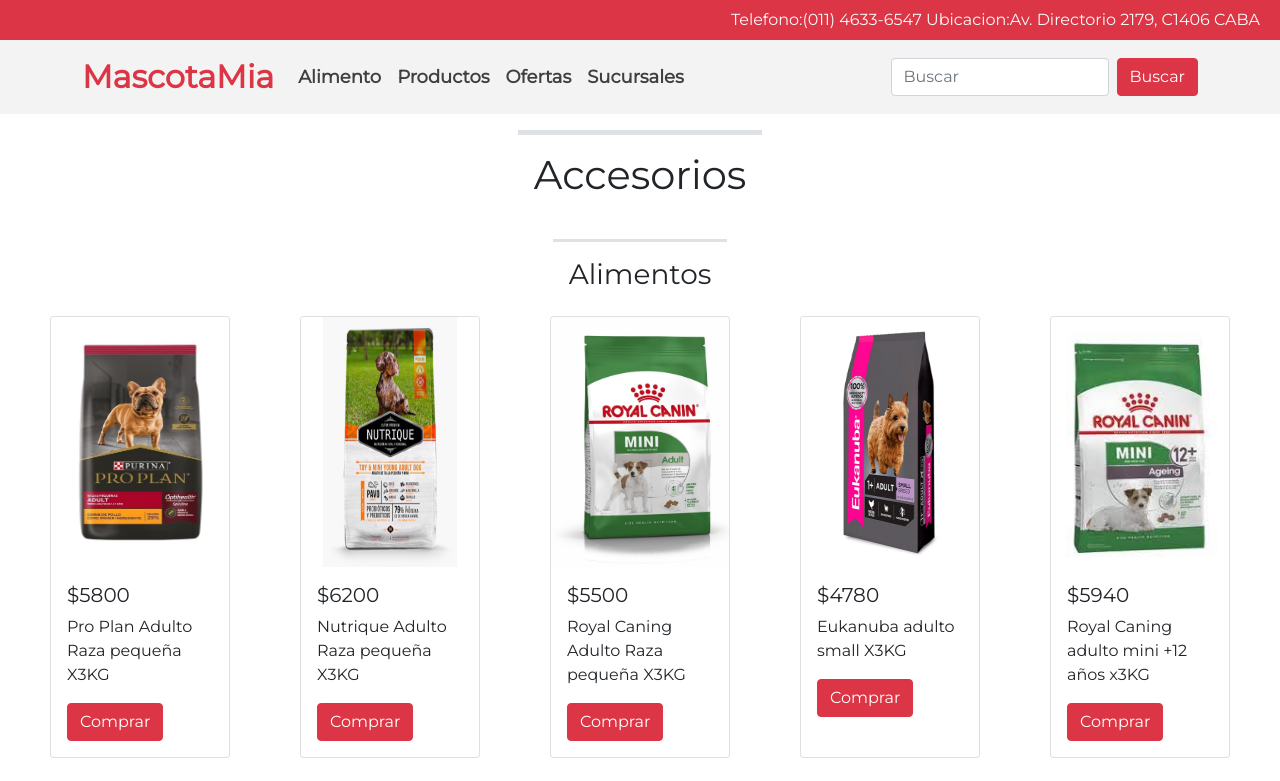
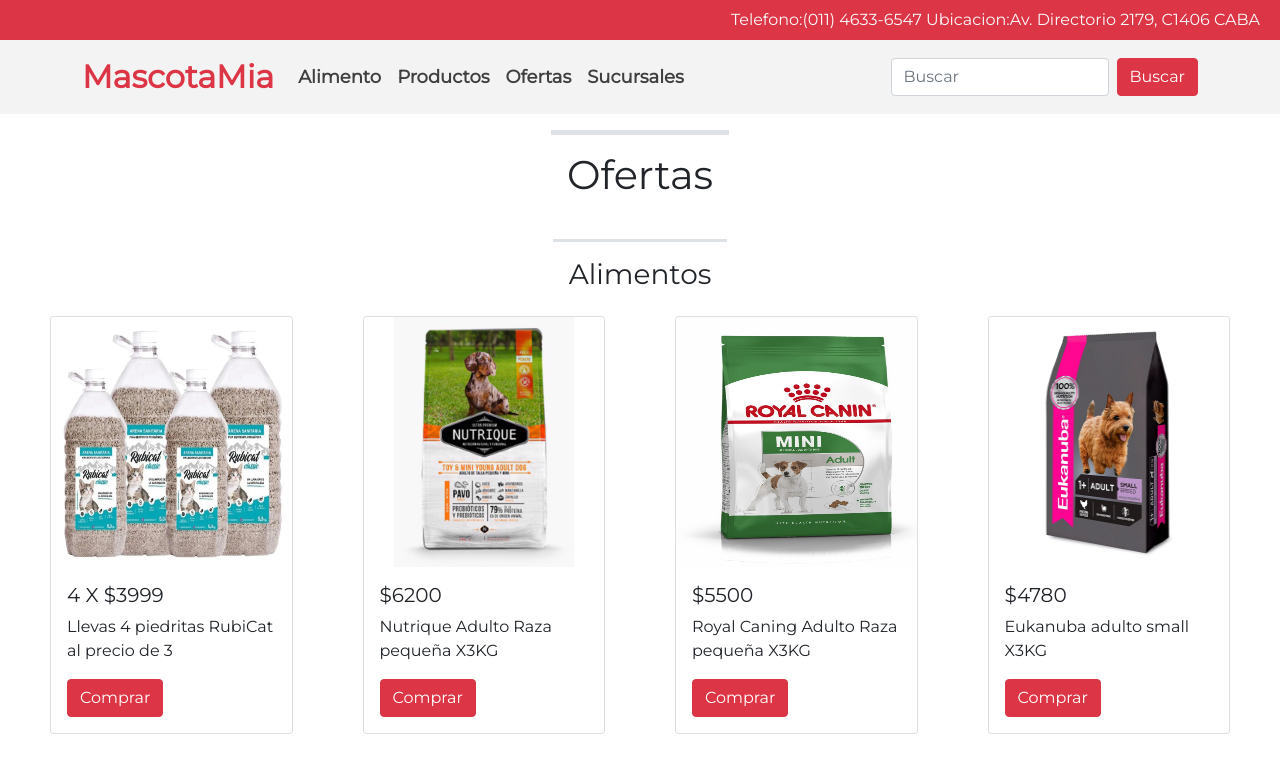
Before and after one commit to ChrisAGiuffrida/Preentrega, a plain HTML site: page ofertas.html in a window 1280 px wide. Shown: the top 781 px of the page. Drawn offline with nearby package versions, Linux system fonts and the light colour scheme; a script that the page names is missing.

Commit message:
segundos cambios bien completos

```diff
--- a/ofertas.html
+++ b/ofertas.html
@@ -39,7 +39,7 @@
                         <a class="nav-link" href="./Productos.html">Productos</a>
                     </li>
                     <li class="nav-item">
-                        <a class="nav-link" href="#seccion-contacto">Ofertas</a>
+                        <a class="nav-link" href="./ofertas.html">Ofertas</a>
                     </li>
                     <li class="nav-item">
                         <a class="nav-link" href="./sucursales.html">Sucursales</a>
@@ -62,7 +62,7 @@
 
     <section class="d-flex flex-column justify-content-center align-items-center pt-3  text-center w-50 m-auto"
         id="intro">
-        <h1 class="p-3 fs-1 border-top border-5 ">Accesorios<span class="text-secondary"></span></h1>
+        <h1 class="p-3 fs-1 border-top border-5 ">Ofertas<span class="text-secondary"></span></h1>
 
     </section>
 
@@ -75,16 +75,16 @@
     <!-- Seccion de Comidas -->
 
     <section class=" primerafila">
-        <div class="card" style="width: 18rem;">
-            <img src="./Imagenes/proplanadulto.jpg" class="card-img-top" alt="..." width="120px" height="250px">
+        <div class="card" style="width: 20rem;">
+            <img src="./Imagenes/OFERTA2.webp" class="card-img-top" alt="..." width="120px" height="250px">
             <div class="card-body">
-                <h5 class="card-title">$5800</h5>
-                <p class="card-text">Pro Plan Adulto Raza pequeña X3KG</p>
+                <h5 class="card-title">4 X $3999</h5>
+                <p class="card-text">Llevas 4 piedritas RubiCat al precio de 3</p>
                 <a href="#" class="btn btn-danger">Comprar</a>
             </div>
         </div>
 
-        <div class="card" style="width: 18rem;">
+        <div class="card" style="width: 20rem;">
             <img src="./Imagenes/nutriqueadultomini.jpeg" class="card-img-top" alt="..." width="120px" height="250px">
             <div class="card-body">
                 <h5 class="card-title">$6200</h5>
@@ -93,7 +93,7 @@
             </div>
         </div>
 
-        <div class="card" style="width: 18rem;">
+        <div class="card" style="width: 20rem;">
             <img src="./Imagenes/rcadultopequeño.jpg" class="card-img-top" alt="..." width="120px" height="250px">
             <div class="card-body">
                 <h5 class="card-title">$5500</h5>
@@ -102,7 +102,7 @@
             </div>
         </div>
 
-        <div class="card" style="width: 18rem;">
+        <div class="card" style="width: 20rem;">
             <img src="./Imagenes/eukaadultosmall.webp" class="card-img-top" alt="..." width="120px" height="250px">
             <div class="card-body">
                 <h5 class="card-title">$4780</h5>
@@ -110,14 +110,7 @@
                 <a href="#" class="btn btn-danger">Comprar</a>
             </div>
         </div>
-        <div class="card" style="width: 18rem;">
-            <img src="./Imagenes/rcadultosmalll.jpg" class="card-img-top" alt="..." width="120px" height="250px">
-            <div class="card-body">
-                <h5 class="card-title">$5940</h5>
-                <p class="card-text">Royal Caning adulto mini +12 años x3KG</p>
-                <a href="#" class="btn btn-danger">Comprar</a>
-            </div>
-        </div>
+
     </section>
     <!-- Seccion de juguetes -->
 
```
Also changed, not shown: Alimento.html (+2 -2 lines), Productos.html (+2 -2 lines), index.html (+4 -3 lines), sucursales.html (+1 -1 lines), Imagenes/OFERTA2.webp (added).
